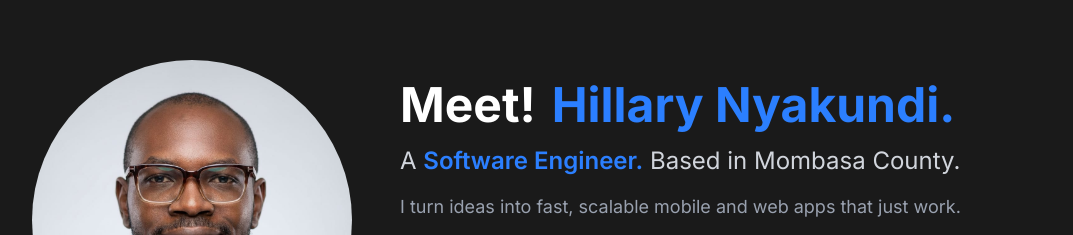
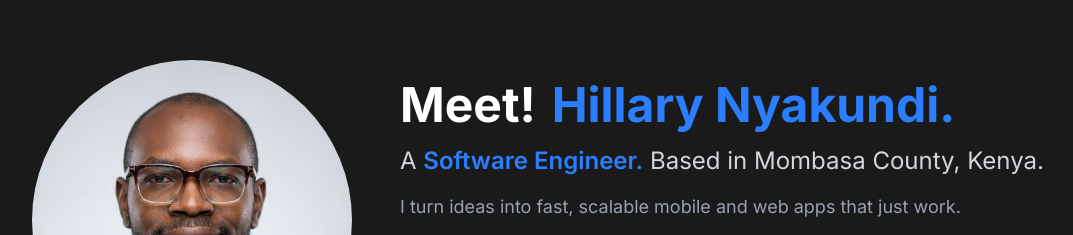
Before and after one commit to HillaryNyakundi/my-profile, a Next.js app: page / in a window 1280 px wide. Shown: the part 180-415 px from the top of the page, without its empty margins (32-1105 px from the left). Built offline with nearby package versions, Linux system fonts and the light colour scheme; no server answers.

Commit message:
fix, place

```diff
--- a/components/Hero.tsx
+++ b/components/Hero.tsx
@@ -53,7 +53,7 @@ export default function Hero() {
               <span className="text-blue-500 font-semibold">
                 Software Engineer.
               </span>{" "}
-              Based in Mombasa County.
+              Based in Mombasa County, Kenya.
             </p>
             <p className="text-sm sm:text-base md:text-lg text-gray-400 mb-4">
               I turn ideas into fast, scalable mobile and web apps that just
```
